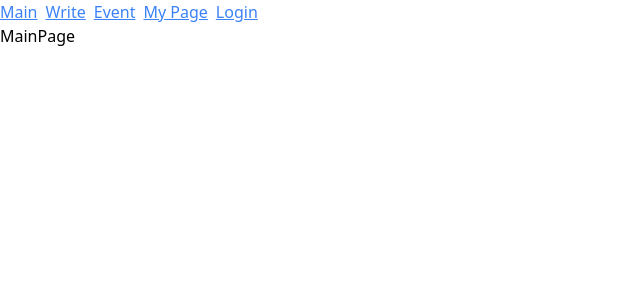
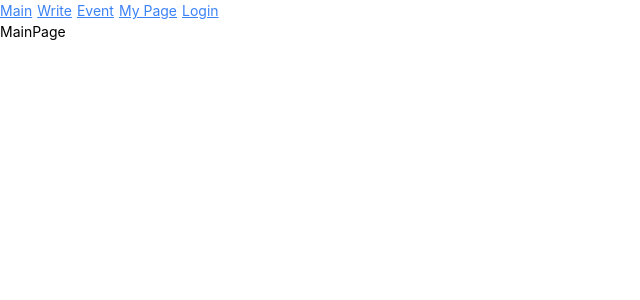
Before and after one commit to Hyuunw00/Capsy, a React (Vite) app in the folder front/: page / in a window 1280 px wide. Shown: the top 300 px of the page, without its empty margins (0-640 px from the left). Built offline with nearby package versions, Linux system fonts and the light colour scheme.

Commit message:
:lipstick: Style: 기본 폰트, 폰트 사이즈 추가

```diff
--- a/front/src/css/index.css
+++ b/front/src/css/index.css
@@ -3,3 +3,19 @@
 * {
   box-sizing: border-box;
 }
+
+:root {
+  font-family: Pretendard, -apple-system, BlinkMacSystemFont, "Segoe UI", Helvetica,
+    "Apple Color Emoji", Arial, sans-serif, "Segoe UI Emoji", "Segoe UI Symbol",
+    "Noto Sans KR", "Apple SD Gothic Neo", "맑은 고딕", "Malgun Gothic";
+}
+
+html {
+  /* 62.5% of 16px browser font size is 10px */
+  /* 16px * 0.625 = 10px */
+  font-size: 62.5%;
+}
+
+body {
+  font-size: 1.4rem;
+}
```
